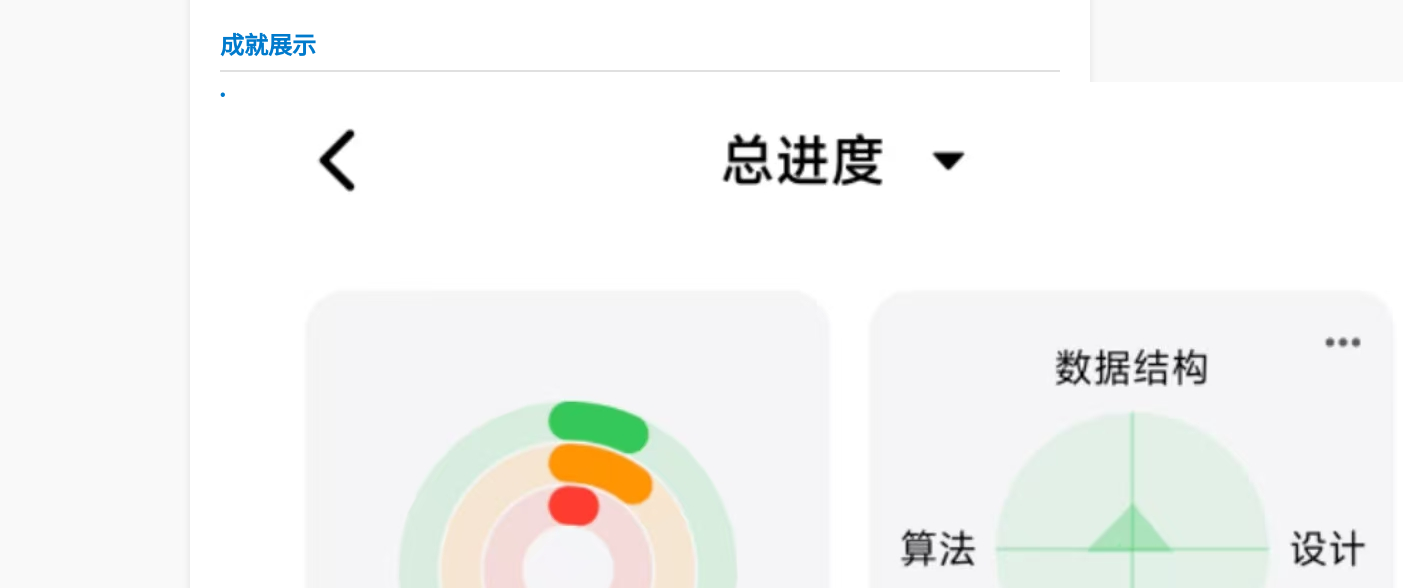
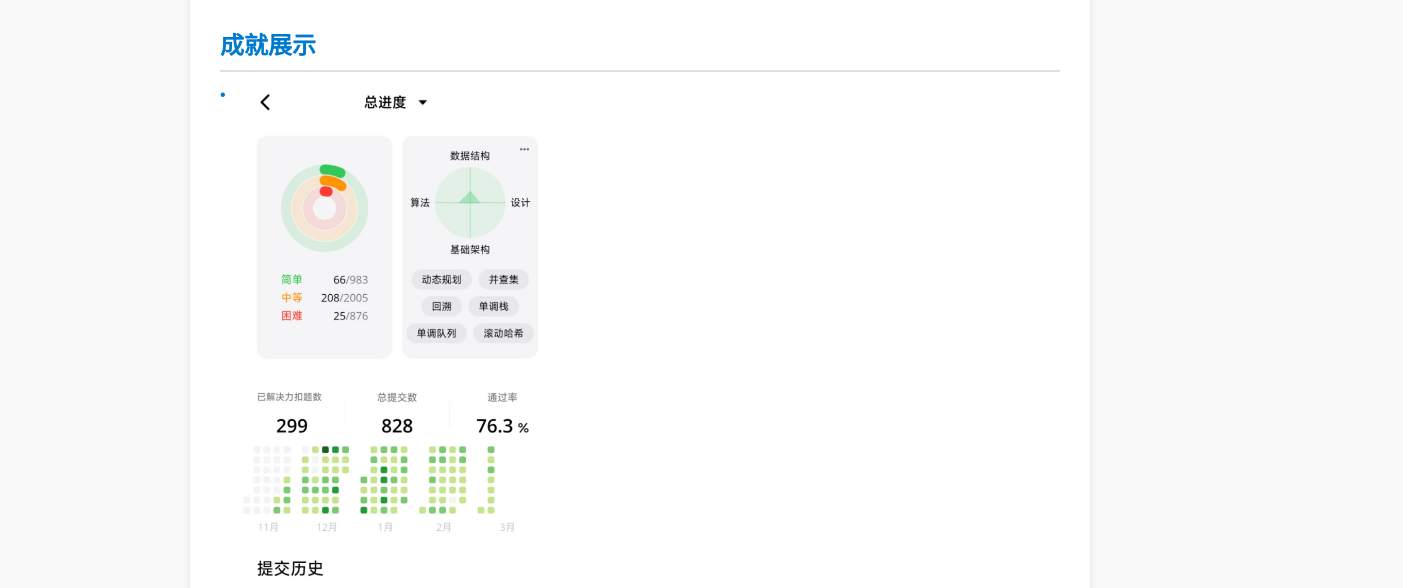
Before and after one commit to JingXingxiu/My-websites, a plain HTML site: page index.html in a window 1280 px wide. Shown: the part 2212-2800 px from the top of the page, 1403 px wide, since content can reach past the window. Drawn offline with Linux system fonts and the light colour scheme.

Commit message:
html再度更新

```diff
--- a/index.html
+++ b/index.html
@@ -173,7 +173,6 @@
         <img src="张2.jpg" alt="她朋友圈" title="太遗憾了">
         <img src="客户端服务器.jpg" alt="套接字完成" title="当时就想弄一个自己的即时通讯软件">
 
-
       </div>
     </section>
 
@@ -181,7 +180,7 @@
     <section id="achievements">
       <h2>成就展示</h2>
       <ul class="list">
-        <li><img src="300题.jpg" alt="300题" title="蜕变了！"></li>
+        <li><img src="300题.jpg" alt="300题" title="蜕变了！" width="300px"></li>
         <li></li>
         <li></li>
       </ul>
```
